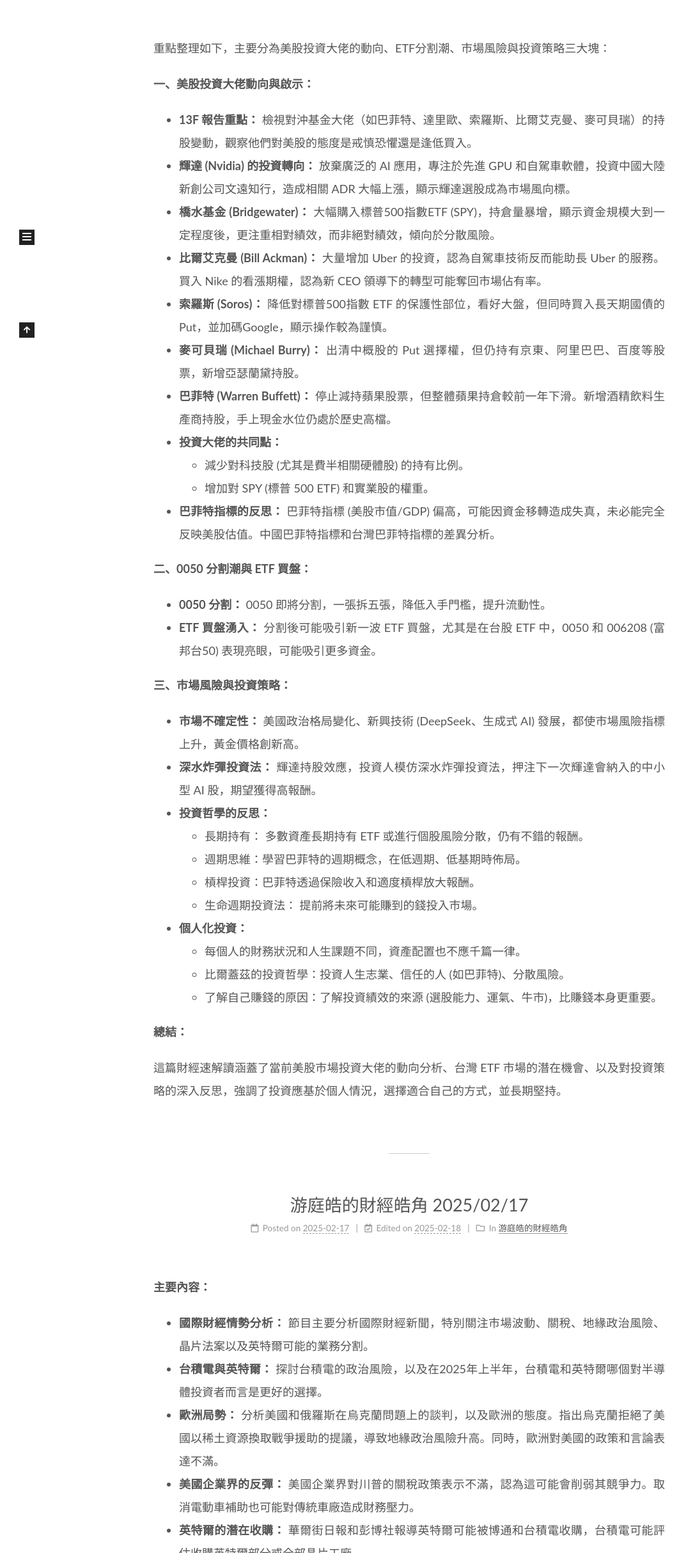
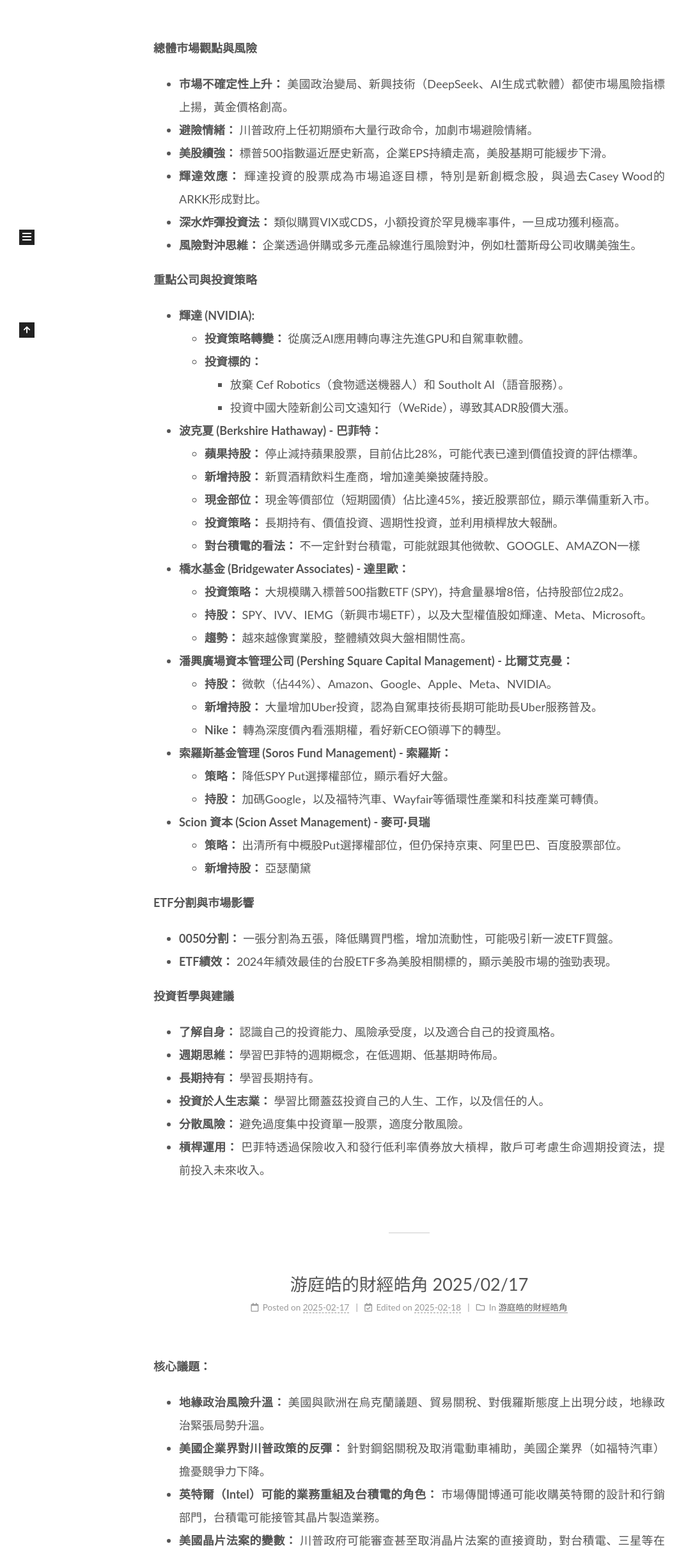
Before and after one commit to missionkao/missionkao.github.io, a plain HTML site: page index.html in a window 1280 px wide. Shown: the part 372-2800 px from the top of the page at 64% size, without its empty margins (0-1073 px from the left). Drawn offline with Linux system fonts and the light colour scheme.

Commit message:
Site updated: 2025-02-18 23:48:00

```diff
--- a/css/main.css
+++ b/css/main.css
@@ -1168,7 +1168,7 @@ pre .javascript .function {
 }
 .links-of-author a::before,
 .links-of-author span.exturl::before {
-  background: #e7ff96;
+  background: #17ff00;
   border-radius: 50%;
   content: ' ';
   display: inline-block;
--- a/index.html
+++ b/index.html
@@ -170,7 +170,7 @@
               <span class="post-meta-item-text">Posted on</span>
 
 
-              <time title="Created: 2025-02-18 09:00:00 / Modified: 23:01:43" itemprop="dateCreated datePublished" datetime="2025-02-18T09:00:00+08:00">2025-02-18</time>
+              <time title="Created: 2025-02-18 09:00:00 / Modified: 23:47:17" itemprop="dateCreated datePublished" datetime="2025-02-18T09:00:00+08:00">2025-02-18</time>
             </span>
             <span class="post-meta-item">
               <span class="post-meta-item-icon">
@@ -193,48 +193,71 @@
     <div class="post-body" itemprop="articleBody">
 
 
-          <p>重點整理如下，主要分為美股投資大佬的動向、ETF分割潮、市場風險與投資策略三大塊：</p>
-<p><strong>一、美股投資大佬動向與啟示：</strong></p>
+          <p><strong>總體市場觀點與風險</strong></p>
 <ul>
-<li><strong>13F 報告重點：</strong> 檢視對沖基金大佬（如巴菲特、達里歐、索羅斯、比爾艾克曼、麥可貝瑞）的持股變動，觀察他們對美股的態度是戒慎恐懼還是逢低買入。</li>
-<li><strong>輝達 (Nvidia) 的投資轉向：</strong> 放棄廣泛的 AI 應用，專注於先進 GPU 和自駕車軟體，投資中國大陸新創公司文遠知行，造成相關 ADR 大幅上漲，顯示輝達選股成為市場風向標。</li>
-<li><strong>橋水基金 (Bridgewater)：</strong> 大幅購入標普500指數ETF (SPY)，持倉量暴增，顯示資金規模大到一定程度後，更注重相對績效，而非絕對績效，傾向於分散風險。</li>
-<li><strong>比爾艾克曼 (Bill Ackman)：</strong> 大量增加 Uber 的投資，認為自駕車技術反而能助長 Uber 的服務。買入 Nike 的看漲期權，認為新 CEO 領導下的轉型可能奪回市場佔有率。</li>
-<li><strong>索羅斯 (Soros)：</strong> 降低對標普500指數 ETF 的保護性部位，看好大盤，但同時買入長天期國債的Put，並加碼Google，顯示操作較為謹慎。</li>
-<li><strong>麥可貝瑞 (Michael Burry)：</strong> 出清中概股的 Put 選擇權，但仍持有京東、阿里巴巴、百度等股票，新增亞瑟蘭黛持股。</li>
-<li><strong>巴菲特 (Warren Buffett)：</strong> 停止減持蘋果股票，但整體蘋果持倉較前一年下滑。新增酒精飲料生產商持股，手上現金水位仍處於歷史高檔。</li>
-<li><strong>投資大佬的共同點：</strong><ul>
-<li>減少對科技股 (尤其是費半相關硬體股) 的持有比例。</li>
-<li>增加對 SPY (標普 500 ETF) 和實業股的權重。</li>
+<li><strong>市場不確定性上升：</strong> 美國政治變局、新興技術（DeepSeek、AI生成式軟體）都使市場風險指標上揚，黃金價格創高。</li>
+<li><strong>避險情緒：</strong> 川普政府上任初期頒布大量行政命令，加劇市場避險情緒。</li>
+<li><strong>美股續強：</strong> 標普500指數逼近歷史新高，企業EPS持續走高，美股基期可能緩步下滑。</li>
+<li><strong>輝達效應：</strong> 輝達投資的股票成為市場追逐目標，特別是新創概念股，與過去Casey Wood的ARKK形成對比。</li>
+<li><strong>深水炸彈投資法：</strong> 類似購買VIX或CDS，小額投資於罕見機率事件，一旦成功獲利極高。</li>
+<li><strong>風險對沖思維：</strong> 企業透過併購或多元產品線進行風險對沖，例如杜蕾斯母公司收購美強生。</li>
 </ul>
-</li>
-<li><strong>巴菲特指標的反思：</strong> 巴菲特指標 (美股市值&#x2F;GDP) 偏高，可能因資金移轉造成失真，未必能完全反映美股估值。中國巴菲特指標和台灣巴菲特指標的差異分析。</li>
-</ul>
-<p><strong>二、0050 分割潮與 ETF 買盤：</strong></p>
+<p><strong>重點公司與投資策略</strong></p>
 <ul>
-<li><strong>0050 分割：</strong> 0050 即將分割，一張拆五張，降低入手門檻，提升流動性。</li>
-<li><strong>ETF 買盤湧入：</strong> 分割後可能吸引新一波 ETF 買盤，尤其是在台股 ETF 中，0050 和 006208 (富邦台50) 表現亮眼，可能吸引更多資金。</li>
-</ul>
-<p><strong>三、市場風險與投資策略：</strong></p>
-<ul>
-<li><strong>市場不確定性：</strong> 美國政治格局變化、新興技術 (DeepSeek、生成式 AI) 發展，都使市場風險指標上升，黃金價格創新高。</li>
-<li><strong>深水炸彈投資法：</strong> 輝達持股效應，投資人模仿深水炸彈投資法，押注下一次輝達會納入的中小型 AI 股，期望獲得高報酬。</li>
-<li><strong>投資哲學的反思：</strong><ul>
-<li>長期持有： 多數資產長期持有 ETF 或進行個股風險分散，仍有不錯的報酬。</li>
-<li>週期思維：學習巴菲特的週期概念，在低週期、低基期時佈局。</li>
-<li>槓桿投資：巴菲特透過保險收入和適度槓桿放大報酬。</li>
-<li>生命週期投資法： 提前將未來可能賺到的錢投入市場。</li>
-</ul>
-</li>
-<li><strong>個人化投資：</strong><ul>
-<li>每個人的財務狀況和人生課題不同，資產配置也不應千篇一律。</li>
-<li>比爾蓋茲的投資哲學：投資人生志業、信任的人 (如巴菲特)、分散風險。</li>
-<li>了解自己賺錢的原因：了解投資績效的來源 (選股能力、運氣、牛市)，比賺錢本身更重要。</li>
+<li><strong>輝達 (NVIDIA):</strong><ul>
+<li><strong>投資策略轉變：</strong> 從廣泛AI應用轉向專注先進GPU和自駕車軟體。</li>
+<li><strong>投資標的：</strong><ul>
+<li>放棄 Cef Robotics（食物遞送機器人）和 Southolt AI（語音服務）。</li>
+<li>投資中國大陸新創公司文遠知行（WeRide），導致其ADR股價大漲。</li>
 </ul>
 </li>
 </ul>
-<p><strong>總結：</strong></p>
-<p>這篇財經速解讀涵蓋了當前美股市場投資大佬的動向分析、台灣 ETF 市場的潛在機會、以及對投資策略的深入反思，強調了投資應基於個人情況，選擇適合自己的方式，並長期堅持。</p>
+</li>
+<li><strong>波克夏 (Berkshire Hathaway) - 巴菲特：</strong><ul>
+<li><strong>蘋果持股：</strong> 停止減持蘋果股票，目前佔比28%，可能代表已達到價值投資的評估標準。</li>
+<li><strong>新增持股：</strong> 新買酒精飲料生產商，增加達美樂披薩持股。</li>
+<li><strong>現金部位：</strong> 現金等價部位（短期國債）佔比達45%，接近股票部位，顯示準備重新入市。</li>
+<li><strong>投資策略：</strong> 長期持有、價值投資、週期性投資，並利用槓桿放大報酬。</li>
+<li><strong>對台積電的看法：</strong> 不一定針對台積電，可能就跟其他微軟、GOOGLE、AMAZON一樣</li>
+</ul>
+</li>
+<li><strong>橋水基金 (Bridgewater Associates) - 達里歐：</strong><ul>
+<li><strong>投資策略：</strong> 大規模購入標普500指數ETF (SPY)，持倉量暴增8倍，佔持股部位2成2。</li>
+<li><strong>持股：</strong> SPY、IVV、IEMG（新興市場ETF），以及大型權值股如輝達、Meta、Microsoft。</li>
+<li><strong>趨勢：</strong> 越來越像實業股，整體績效與大盤相關性高。</li>
+</ul>
+</li>
+<li><strong>潘興廣場資本管理公司 (Pershing Square Capital Management) - 比爾艾克曼：</strong><ul>
+<li><strong>持股：</strong> 微軟（佔44%）、Amazon、Google、Apple、Meta、NVIDIA。</li>
+<li><strong>新增持股：</strong> 大量增加Uber投資，認為自駕車技術長期可能助長Uber服務普及。</li>
+<li><strong>Nike：</strong> 轉為深度價內看漲期權，看好新CEO領導下的轉型。</li>
+</ul>
+</li>
+<li><strong>索羅斯基金管理 (Soros Fund Management) - 索羅斯：</strong><ul>
+<li><strong>策略：</strong> 降低SPY Put選擇權部位，顯示看好大盤。</li>
+<li><strong>持股：</strong> 加碼Google，以及福特汽車、Wayfair等循環性產業和科技產業可轉債。</li>
+</ul>
+</li>
+<li><strong>Scion 資本 (Scion Asset Management) - 麥可·貝瑞</strong><ul>
+<li><strong>策略：</strong> 出清所有中概股Put選擇權部位，但仍保持京東、阿里巴巴、百度股票部位。</li>
+<li><strong>新增持股：</strong> 亞瑟蘭黛</li>
+</ul>
+</li>
+</ul>
+<p><strong>ETF分割與市場影響</strong></p>
+<ul>
+<li><strong>0050分割：</strong> 一張分割為五張，降低購買門檻，增加流動性，可能吸引新一波ETF買盤。</li>
+<li><strong>ETF績效：</strong> 2024年績效最佳的台股ETF多為美股相關標的，顯示美股市場的強勁表現。</li>
+</ul>
+<p><strong>投資哲學與建議</strong></p>
+<ul>
+<li><strong>了解自身：</strong> 認識自己的投資能力、風險承受度，以及適合自己的投資風格。</li>
+<li><strong>週期思維：</strong> 學習巴菲特的週期概念，在低週期、低基期時佈局。</li>
+<li><strong>長期持有：</strong> 學習長期持有。</li>
+<li><strong>投資於人生志業：</strong> 學習比爾蓋茲投資自己的人生、工作，以及信任的人。</li>
+<li><strong>分散風險：</strong> 避免過度集中投資單一股票，適度分散風險。</li>
+<li><strong>槓桿運用：</strong> 巴菲特透過保險收入和發行低利率債券放大槓桿，散戶可考慮生命週期投資法，提前投入未來收入。</li>
+</ul>
 
 
     </div>
@@ -285,7 +308,7 @@
                   <i class="far fa-calendar-check"></i>
                 </span>
                 <span class="post-meta-item-text">Edited on</span>
-                <time title="Modified: 2025-02-18 23:27:31" itemprop="dateModified" datetime="2025-02-18T23:27:31+08:00">2025-02-18</time>
+                <time title="Modified: 2025-02-18 23:47:35" itemprop="dateModified" datetime="2025-02-18T23:47:35+08:00">2025-02-18</time>
               </span>
             <span class="post-meta-item">
               <span class="post-meta-item-icon">
@@ -308,26 +331,57 @@
     <div class="post-body" itemprop="articleBody">
 
 
-          <p><strong>主要內容：</strong></p>
+          <p><strong>核心議題：</strong></p>
 <ul>
-<li><strong>國際財經情勢分析：</strong> 節目主要分析國際財經新聞，特別關注市場波動、關稅、地緣政治風險、晶片法案以及英特爾可能的業務分割。</li>
-<li><strong>台積電與英特爾：</strong> 探討台積電的政治風險，以及在2025年上半年，台積電和英特爾哪個對半導體投資者而言是更好的選擇。</li>
-<li><strong>歐洲局勢：</strong> 分析美國和俄羅斯在烏克蘭問題上的談判，以及歐洲的態度。指出烏克蘭拒絕了美國以稀土資源換取戰爭援助的提議，導致地緣政治風險升高。同時，歐洲對美國的政策和言論表達不滿。</li>
-<li><strong>美國企業界的反彈：</strong> 美國企業界對川普的關稅政策表示不滿，認為這可能會削弱其競爭力。取消電動車補助也可能對傳統車廠造成財務壓力。</li>
-<li><strong>英特爾的潛在收購：</strong> 華爾街日報和彭博社報導英特爾可能被博通和台積電收購，台積電可能評估收購英特爾部分或全部晶片工廠。</li>
-<li><strong>晶片法案的審查：</strong> 川普政府可能審查甚至取消拜登政府的晶片法案資助協議，這可能對台積電等公司在美國的擴廠計劃產生影響。</li>
-<li><strong>台積電可能的應對方案：</strong> 分析台積電可能採取的應對方案，包括在美國建立先進封裝廠、將先進封裝交給英特爾，或者與美國官方和輝達等公司共同入股英特爾成立獨立的晶圓代工事業部。</li>
-<li><strong>投資策略：</strong> 強調分散投資風險的重要性，建議購買ETF而非單一股票。分析了即使是龍頭企業也會面臨個股風險和挑戰，並以Nike為例說明了這個觀點。</li>
+<li><strong>地緣政治風險升溫：</strong> 美國與歐洲在烏克蘭議題、貿易關稅、對俄羅斯態度上出現分歧，地緣政治緊張局勢升溫。</li>
+<li><strong>美國企業界對川普政策的反彈：</strong> 針對鋼鋁關稅及取消電動車補助，美國企業界（如福特汽車）擔憂競爭力下降。</li>
+<li><strong>英特爾（Intel）可能的業務重組及台積電的角色：</strong> 市場傳聞博通可能收購英特爾的設計和行銷部門，台積電可能接管其晶片製造業務。</li>
+<li><strong>美國晶片法案的變數：</strong> 川普政府可能審查甚至取消晶片法案的直接資助，對台積電、三星等在美設廠的企業產生影響。</li>
+<li><strong>台積電的護城河及政治風險：</strong> 分析台積電在面對政治風險下的投資選擇，以及是否被低估。</li>
+<li><strong>ETF的重要性：</strong> 強調透過投資ETF分散個股風險，尤其是美股科技類ETF。</li>
 </ul>
-<p><strong>核心觀點：</strong></p>
+<p><strong>公司與產業分析：</strong></p>
 <ul>
-<li><strong>地緣政治風險增加：</strong> 烏克蘭局勢和美歐關係緊張加劇了地緣政治風險。</li>
-<li><strong>川普政策的不確定性：</strong> 川普的關稅政策和晶片法案審查給市場帶來不確定性。</li>
-<li><strong>台積電面臨的挑戰：</strong> 台積電除了技術上的挑戰，還面臨政治風險。</li>
-<li><strong>分散投資的重要性：</strong> 透過購買ETF分散個股風險，確保長期投資的穩定性。</li>
+<li><strong>英特爾（Intel）：</strong><ul>
+<li><strong>潛在的業務分割：</strong> 市場傳聞博通可能收購其設計與行銷部門，台積電可能接管製造業務。</li>
+<li><strong>股價表現：</strong> 上週股價大幅上漲，但長期來看仍面臨上方賣壓和資料中心業務的競爭壓力。</li>
+<li><strong>晶圓代工業務：</strong> Foundry業務預計在短期內難以回到2022年的高點。</li>
+<li><strong>晶片法案補助：</strong> 已獲得美國政府85億美元的補助。</li>
 </ul>
-<p><strong>總結：</strong></p>
-<p>節目深入分析了當前的國際財經局勢，特別關注地緣政治風險、貿易戰、晶片產業的變動，以及這些因素對台積電等企業的影響。節目也強調了分散投資風險的重要性，建議投資者透過購買ETF來降低個股風險。</p>
+</li>
+<li><strong>台積電（TSMC）：</strong><ul>
+<li><strong>潛在入股英特爾：</strong> 市場傳聞台積電可能評估收購英特爾部分或全部晶片工廠。</li>
+<li><strong>董事會成員：</strong> 成員包括美國人、英國人及林全。</li>
+<li><strong>美國設廠：</strong> 在美國亞利桑那州的工廠生產的晶片，目前大部分運回台灣封裝。</li>
+<li><strong>先進製程：</strong> 在2奈米製程方面領先英特爾和三星。</li>
+<li><strong>晶片法案補助：</strong> 已獲得美國政府66億美元的補助。</li>
+</ul>
+</li>
+<li><strong>博通（Broadcom）：</strong><ul>
+<li><strong>潛在收購英特爾部門：</strong> 可能收購英特爾的晶片設計和行銷業務，預計對博通有利。</li>
+</ul>
+</li>
+<li><strong>其他公司：</strong><ul>
+<li><strong>福特汽車（Ford）：</strong> 擔憂鋼鋁關稅削弱美國汽車產業的競爭力。</li>
+<li><strong>特斯拉（Tesla）：</strong> 取消電動車補助對其影響較小，因已具備技術和市佔優勢。</li>
+<li><strong>輝達（NVIDIA）和超微（AMD）：</strong> 在資料中心業務上超越英特爾。</li>
+<li><strong>Nike：</strong> 儘管仍是全球市佔率最大的運動鞋品牌，股價卻下跌。</li>
+<li>**星巴克：**咖啡價格上漲，將開始調漲價格。</li>
+</ul>
+</li>
+</ul>
+<p><strong>川普政府的晶片法案可能出現的三種方案</strong></p>
+<ul>
+<li>台積電在美國建立先進封裝廠，完成前後段晶片全環節的製造。</li>
+<li>台積電把先進封裝直接交給intel。</li>
+<li>台積電、美國官方和輝達等科技巨頭入股intel，成立獨立的晶圓代工事業部。</li>
+</ul>
+<p><strong>其他重點：</strong></p>
+<ul>
+<li><strong>美國與歐洲分歧：</strong> 美國與歐洲在烏克蘭、貿易、移民等議題上存在分歧。</li>
+<li><strong>美國的貿易逆差：</strong> 台灣已成為美國第六大貿易逆差國。</li>
+<li><strong>地緣政治策略：</strong> 建議台灣參考印度的外交策略，在參與美國供應鏈的同時，維護自身利益。</li>
+</ul>
 
 
     </div>
```
Also changed, not shown: 2025/02/17/游庭皓的財經皓角20250217/index.html (+51 -20 lines), 2025/02/18/游庭皓的財經皓角20250218/index.html (+63 -40 lines).
